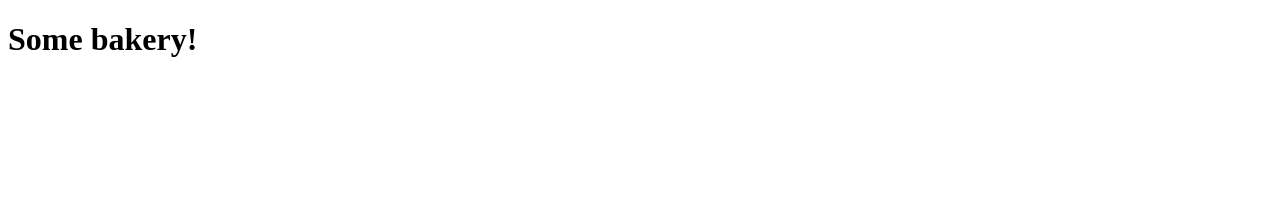
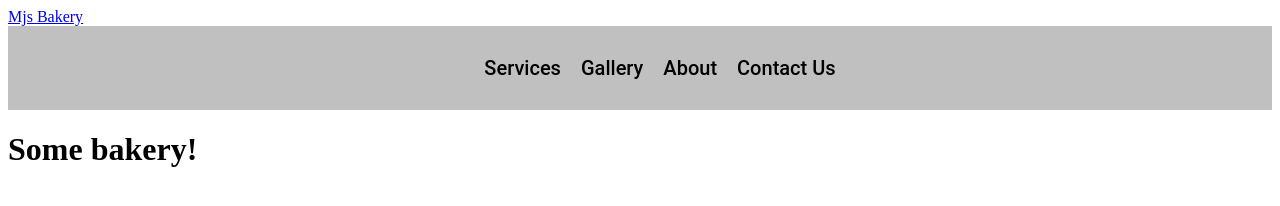
Before and after one commit to Raj-Hunjan/cpnt270-a3, a website: page index.html in a window 1280 px wide. Drawn offline with Linux system fonts and the light colour scheme; no server answers.

Commit message:
added nav

```diff
--- a/assets/css/style.css
+++ b/assets/css/style.css
@@ -0,0 +1,27 @@
+nav {
+  background-color: silver;
+  font-family: 'Roboto', sans-serif;
+  font-weight: 500;
+  font-size: 20px;
+  display: flex;
+  flex-wrap: wrap;
+  justify-content: space-around;
+  align-items: center;
+  padding: 10px;
+}
+
+nav ul {
+  list-style-type: none;
+  display: flex;
+  flex-wrap: wrap;
+  gap: 20px;
+}
+
+nav a {
+  text-decoration: none;
+  color: black;
+}
+
+nav a:hover {
+    color: #83ebb7;
+  }
--- a/index.html
+++ b/index.html
@@ -9,7 +9,18 @@
   <title>Insta API</title>
 </head>
 <body>
-  <nav></nav>
+  <div>
+    <a href="#">Mjs Bakery</a>
+      <nav>
+       <ul>
+         <li><a href="#">Services</a></li>
+         <li><a href="#">Gallery</a></li>
+         <li><a href="#">About</a></li>
+         <li><a href="#">Contact Us</a></li>
+       </ul>
+      </nav>
+    </div>
+
   <h1>Some bakery!</h1>
   <div class="cake">
     <!-- API content here -->
```
